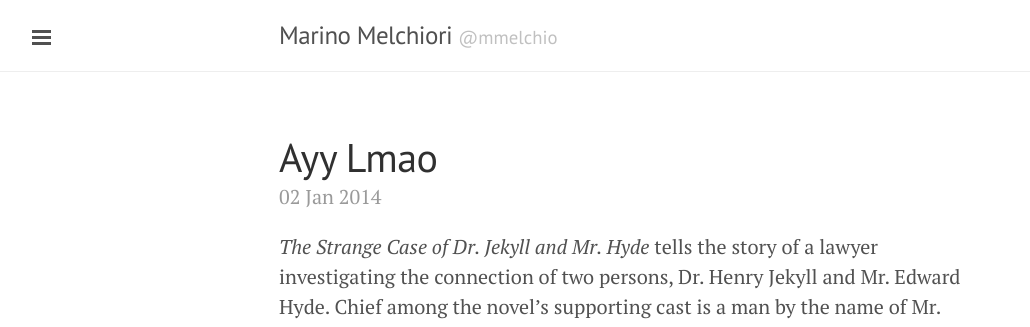
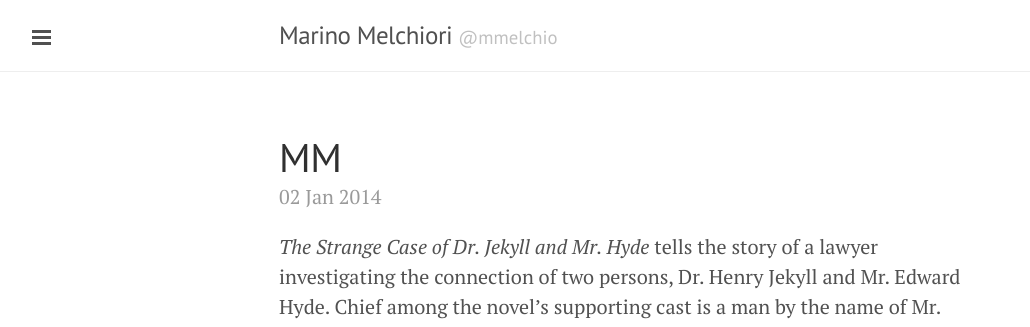
Before and after one commit to mmelchio/mmelchio.github.io, a Jekyll site: the page built from _posts/2014-01-02-introducing-poole.md, in a window 1280 px wide. Shown: the top 327 px of the page, without its empty margins (1-1031 px from the left). Built offline with Jekyll 4.4.1, drawn with Linux system fonts in a browser that asks for light colours; Markdown is read by kramdown in place of the engine named in the settings.

Commit message:
title changed

```diff
--- a/_posts/2014-01-02-introducing-poole.md
+++ b/_posts/2014-01-02-introducing-poole.md
@@ -1,6 +1,6 @@
 ---
 layout: post
-title: Ayy Lmao
+title: MM
 ---
 
 *The Strange Case of Dr. Jekyll and Mr. Hyde* tells the story of a lawyer investigating the connection of two persons, Dr. Henry Jekyll and Mr. Edward Hyde. Chief among the novel's supporting cast is a man by the name of Mr. Poole, Dr. Jekyll's loyal butler.
```
